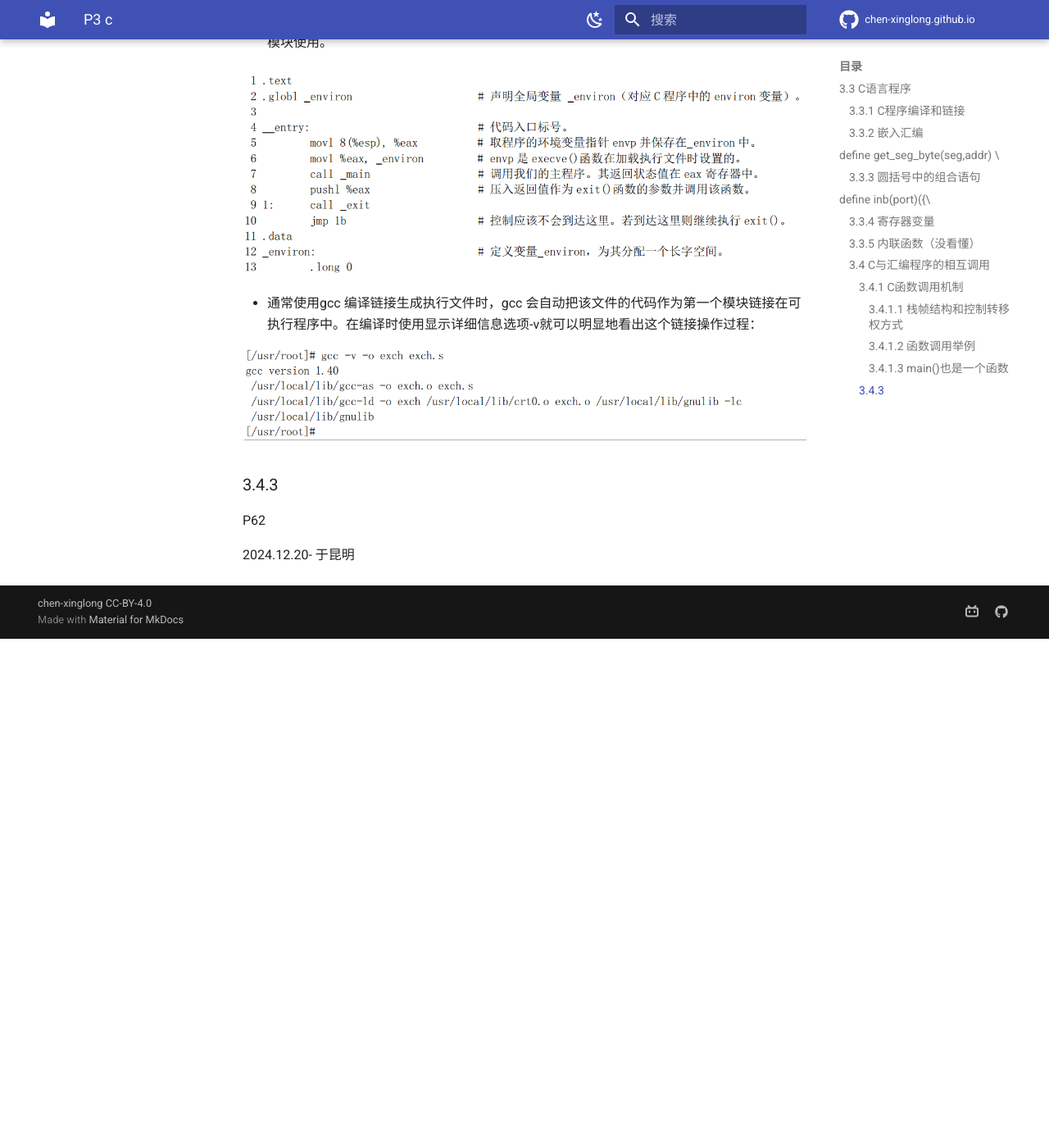
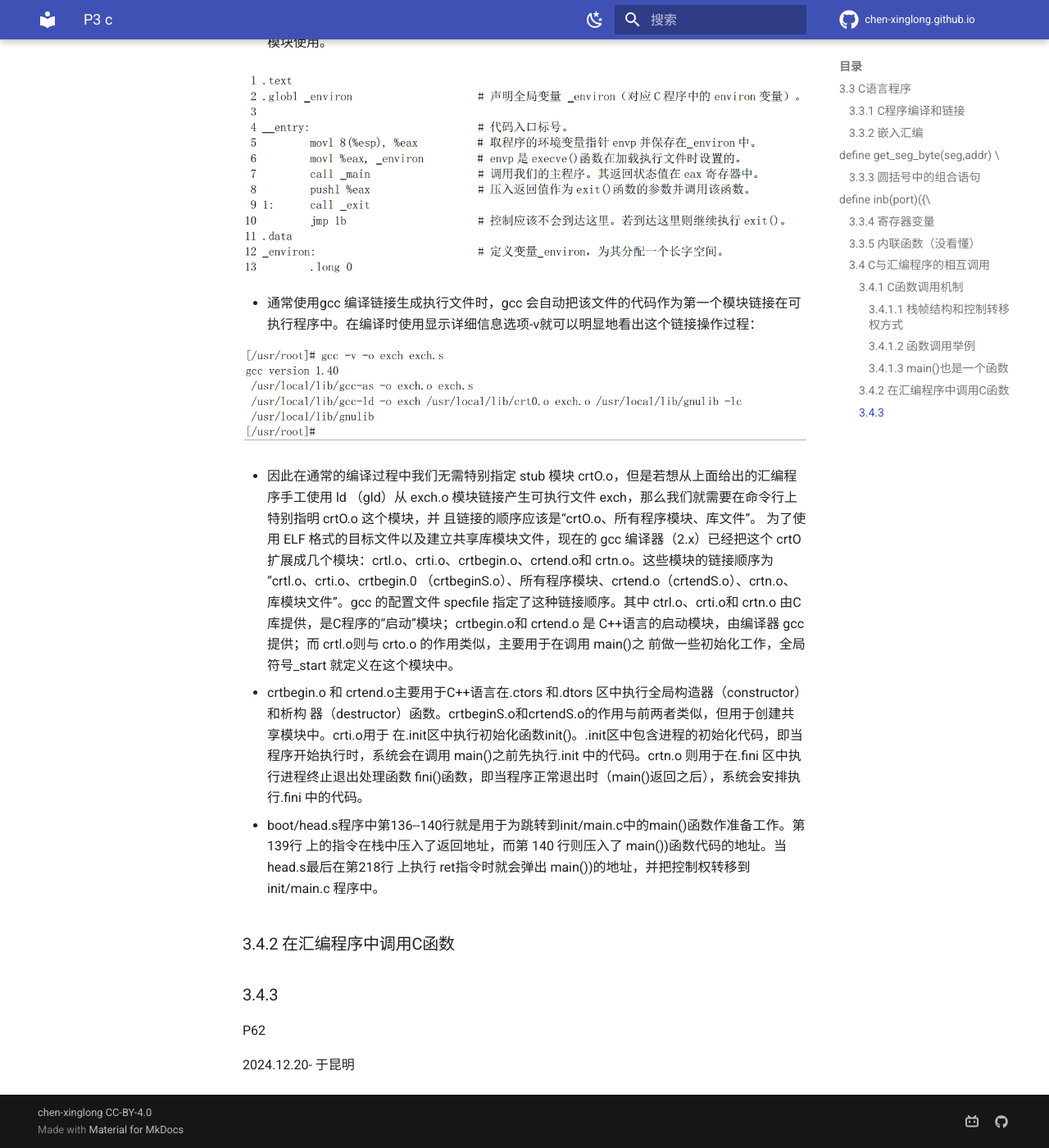
Before and after one commit to chen-xinglong/chen-xinglong.github.io, an MkDocs documentation site: the page built from docs/linux011/p3-c.md, in a window 1280 px wide and 1400 px high, scrolled down 7855 px. Shown: the whole window at 82% size. Built offline with MkDocs 1.6.1 and Material for MkDocs 9.7.7, drawn with Linux system fonts in a browser that asks for light colours; comment, search, counter and statistics services are not loaded; before the commit the page ends 8634 px from its top, so only the background shows below that.

Commit message:
modify p3-c.md

```diff
--- a/docs/linux011/p3-c.md
+++ b/docs/linux011/p3-c.md
@@ -198,13 +198,24 @@ gcc汇编后的汇编代码：
 ![p3-7.png](../linux011image/p3-c/3-7.png)
 
 
+- 因此在通常的编译过程中我们无需特别指定 stub 模块 crtO.o，但是若想从上面给出的汇编程序手工使用 ld
+（gld）从 exch.o 模块链接产生可执行文件 exch，那么我们就需要在命令行上特别指明 crtO.o 这个模块，并
+且链接的顺序应该是“crtO.o、所有程序模块、库文件”。
+为了使用 ELF 格式的目标文件以及建立共享库模块文件，现在的 gcc 编译器（2.x）已经把这个 crtO
+扩展成几个模块：crtl.o、crti.o、crtbegin.o、crtend.o和 crtn.o。这些模块的链接顺序为“crtl.o、crti.o、crtbegin.0
+（crtbeginS.o）、所有程序模块、crtend.o（crtendS.o）、crtn.o、库模块文件”。gcc 的配置文件 specfile 指定了这种链接顺序。其中 ctrl.o、crti.o和 crtn.o 由C库提供，是C程序的“启动”模块；crtbegin.o和 crtend.o
+是 C++语言的启动模块，由编译器 gcc 提供；而 crtl.o则与 crto.o 的作用类似，主要用于在调用 main()之
+前做一些初始化工作，全局符号_start 就定义在这个模块中。
 
+- crtbegin.o 和 crtend.o主要用于C++语言在.ctors 和.dtors 区中执行全局构造器（constructor）和析构
+器（destructor）函数。crtbeginS.o和crtendS.o的作用与前两者类似，但用于创建共享模块中。crti.o用于
+在.init区中执行初始化函数init()。.init区中包含进程的初始化代码，即当程序开始执行时，系统会在调用 main()之前先执行.init 中的代码。crtn.o 则用于在.fini 区中执行进程终止退出处理函数 fini()函数，即当程序正常退出时（main()返回之后），系统会安排执行.fini 中的代码。
 
+- boot/head.s程序中第136--140行就是用于为跳转到init/main.c中的main()函数作准备工作。第139行
+上的指令在栈中压入了返回地址，而第 140 行则压入了 main())函数代码的地址。当head.s最后在第218行
+上执行 ret指令时就会弹出 main())的地址，并把控制权转移到 init/main.c 程序中。
 
-
-
-
-
+### 3.4.2 在汇编程序中调用C函数
 
 
 
```
